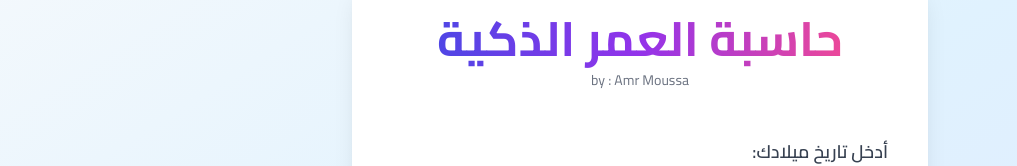
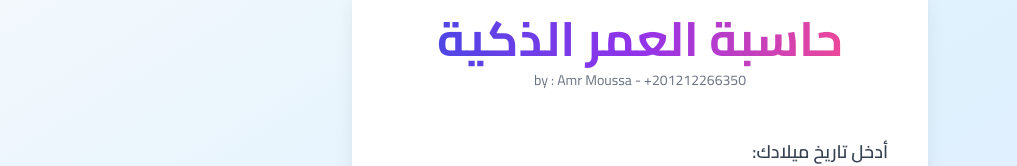
Before and after one commit to mathphantom/age-calculator-app, a plain HTML site: page index.html in a window 1280 px wide. Shown: the part 180-346 px from the top of the page, without its empty margins (0-1017 px from the left). Drawn offline with nearby package versions, Linux system fonts and the light colour scheme.

Commit message:
Update index.html

```diff
--- a/index.html
+++ b/index.html
@@ -106,7 +106,7 @@
                     حاسبة العمر الذكية
                 </span>
             </h1>
-            <p class="text-sm text-gray-500 mt-2">by : Amr Moussa</p>
+            <p class="text-sm text-gray-500 mt-2">by : Amr Moussa - +201212266350</p>
         </div>
 
         <div class="mb-6 sm:mb-8">
```
